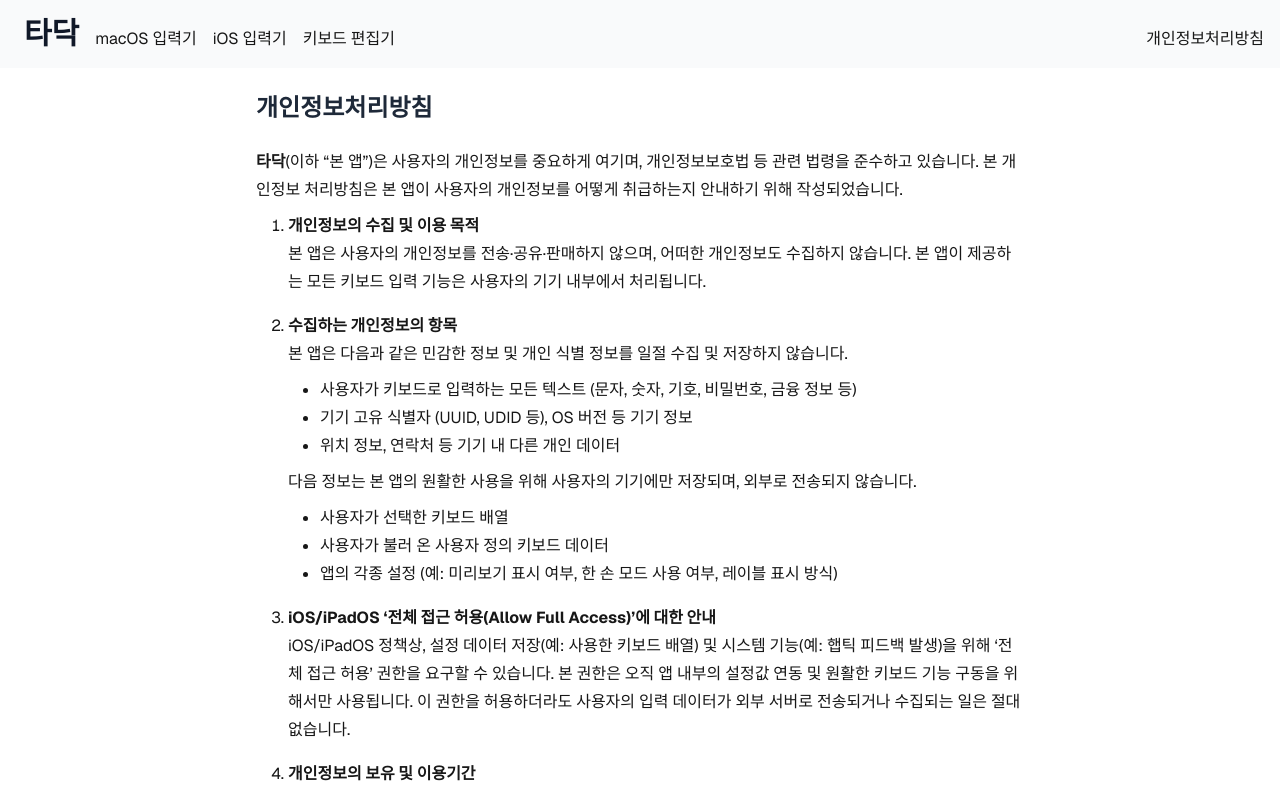
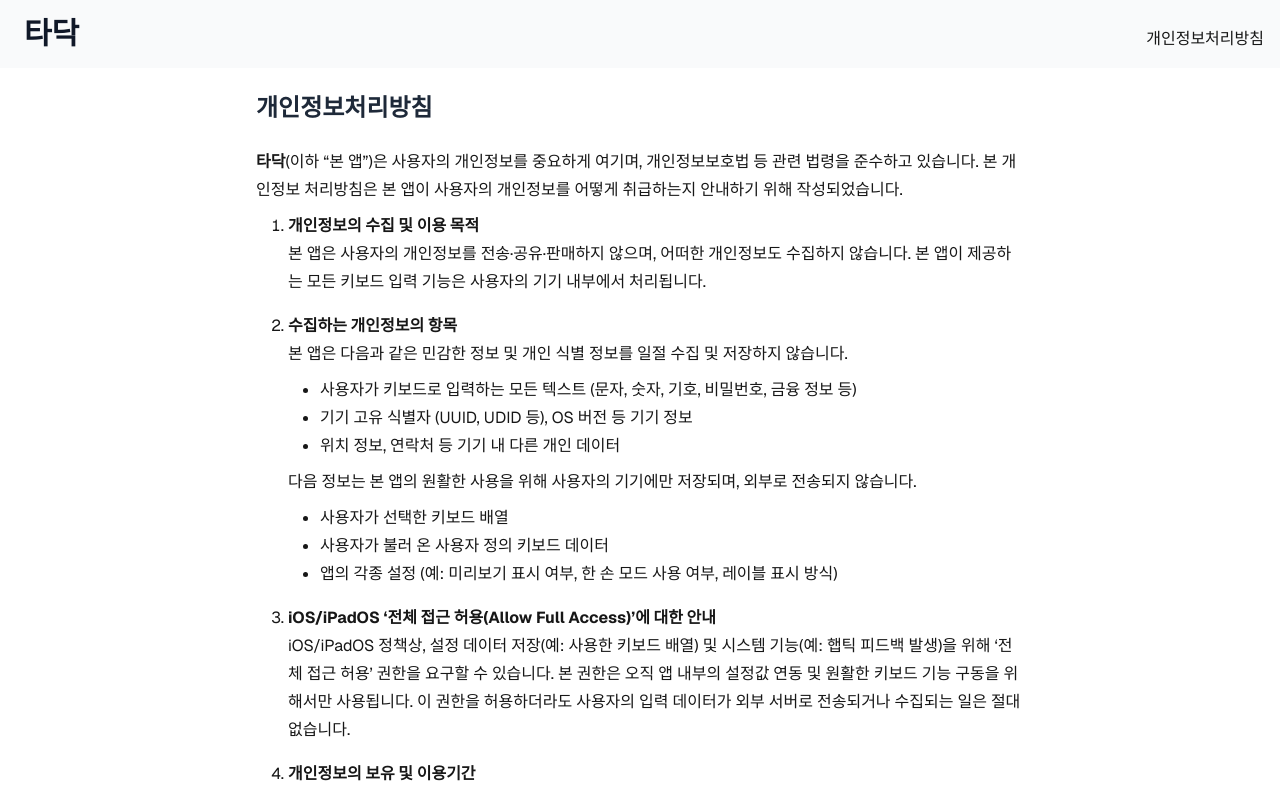
Before and after one commit to KangWH/tadak-docs, a Next.js app: page /docs/privacy in a window 1280 px wide. Shown: the top 791 px of the page. Built offline with nearby package versions, Linux system fonts and the light colour scheme.

Commit message:
Update layout.tsx
헤더 수정

```diff
--- a/app/docs/layout.tsx
+++ b/app/docs/layout.tsx
@@ -1,4 +1,3 @@
-import Image from "next/image";
 import Link from "next/link";
 
 export default function Home({ children }: { children: React.ReactNode }) {
@@ -6,10 +5,7 @@ export default function Home({ children }: { children: React.ReactNode }) {
     <div className="flex flex-col flex-1 items-stretch justify-center bg-white font-sans dark:bg-black">
       <header className="flex flex-row justify-between items-baseline bg-gray-50 dark:bg-zinc-900">
         <div className="px-6 py-4 flex flex-row gap-x-4 items-baseline">
-          <h1>타닥</h1>
-          <Link href="/docs/mac">macOS 입력기</Link>
-          <Link href="/docs/iphone">iOS 입력기</Link>
-          <Link href="/docs/editor">키보드 편집기</Link>
+          <h1><a href="/">타닥</a></h1>
         </div>
         <div className="p-4 flex flex-row gap-x-4 items-baseline">
           <Link href="/docs/privacy">개인정보처리방침</Link>
```
